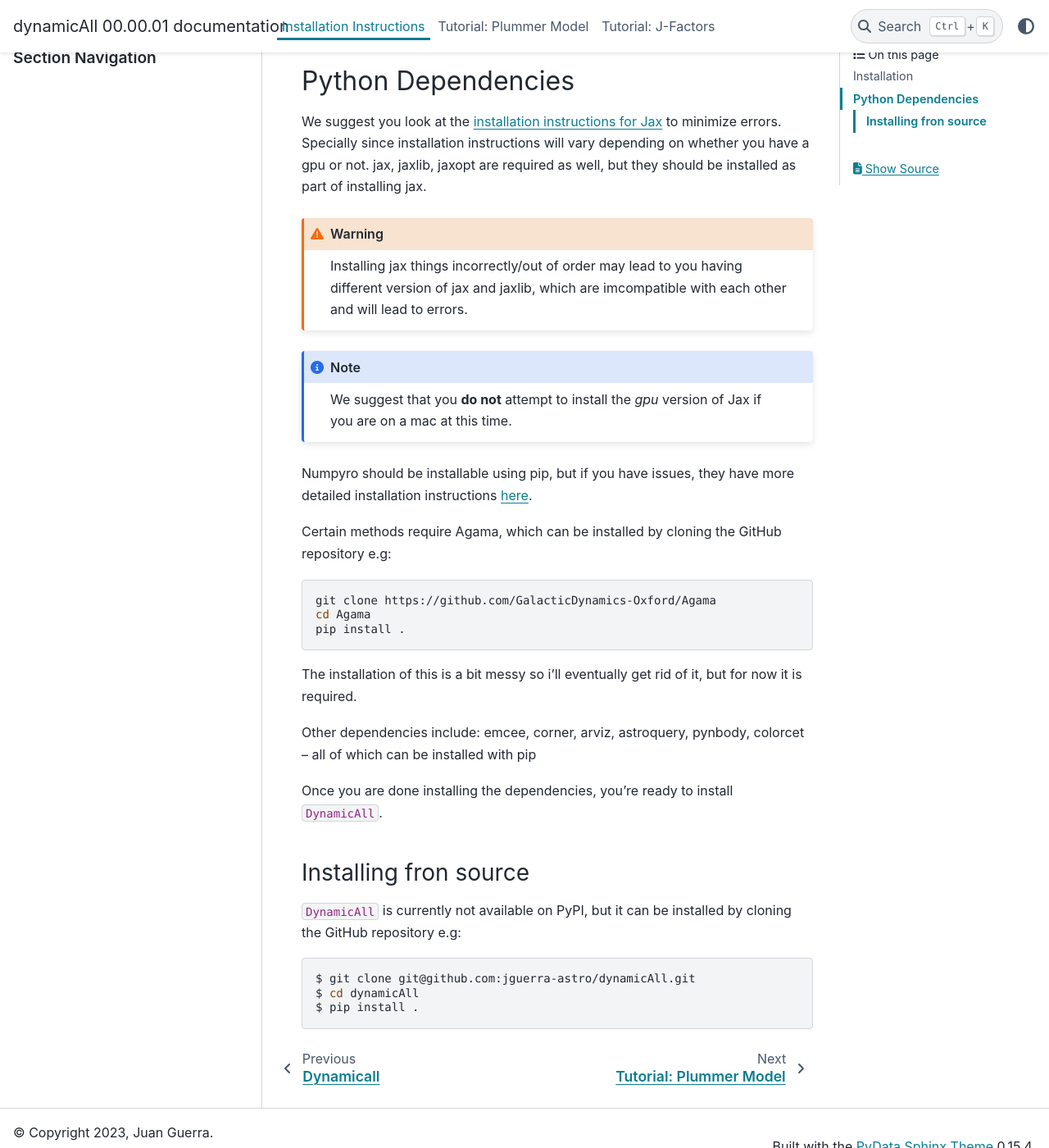
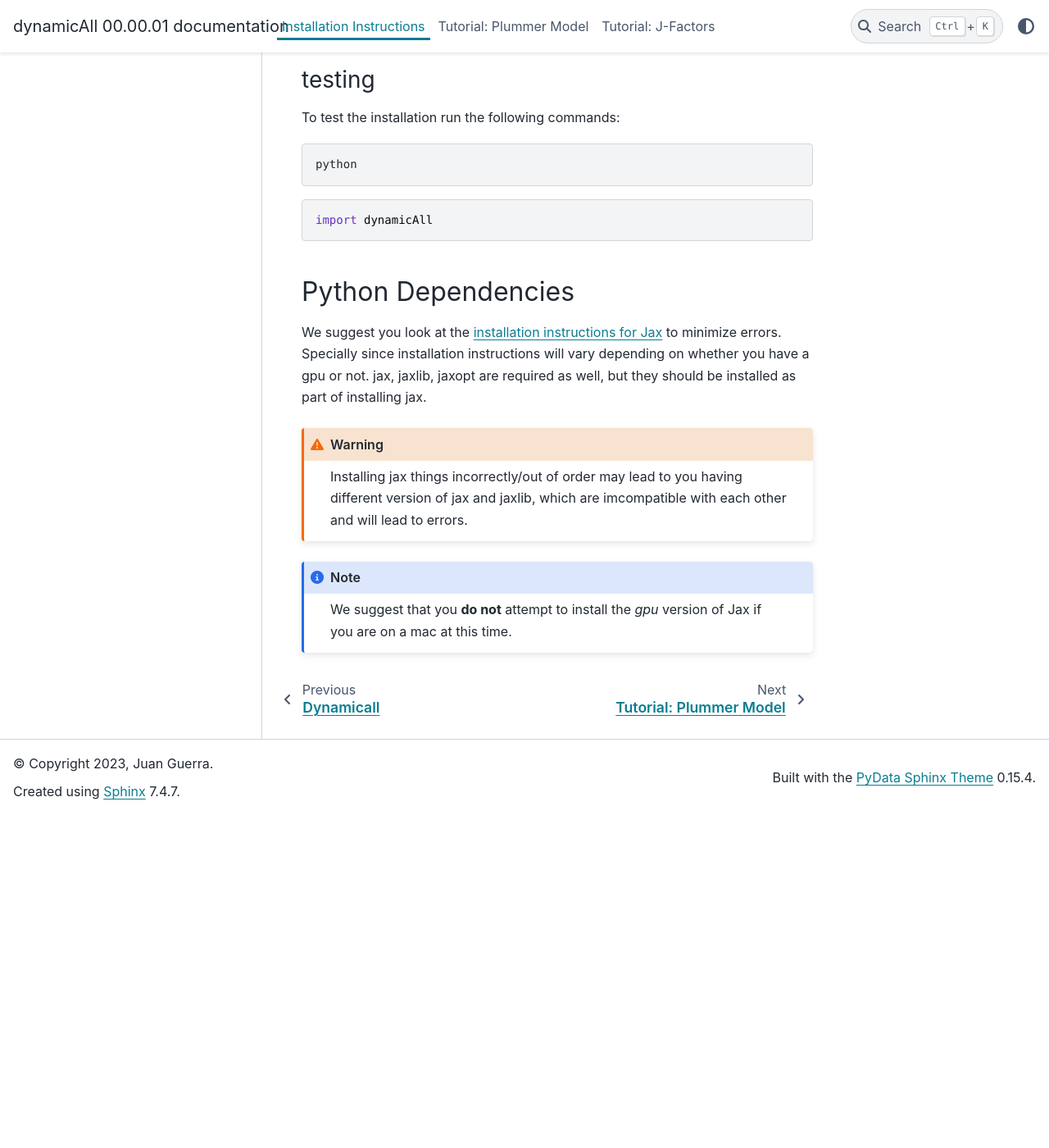
Before and after one commit to jguerra-astro/dynamicall, a Sphinx documentation site: the page built from docs/Installation.rst, in a window 1280 px wide and 1400 px high, scrolled down 1618 px. Shown: the whole window at 82% size. Built offline with Sphinx 7.4.7 and the PyData theme 0.15.4, drawn with Linux system fonts in a browser that asks for light colours; pages that are not in the unit, such as notebooks, are missing from menus; after the commit the page ends 2612 px from its top, so only the background shows below that.

Commit message:
cleaned up some more

```diff
--- a/docs/Installation.rst
+++ b/docs/Installation.rst
@@ -70,6 +70,18 @@ installing agama will require a few "y (or n)" inputs from you some of which may
     pip install -e .
 
 
+testing
+-------
+To test the installation run the following commands:
+
+.. code-block:: bash
+
+    python
+
+.. code-block:: python
+
+    import dynamicAll
+
 Python Dependencies
 ===================
 
@@ -82,32 +94,3 @@ jax, jaxlib, jaxopt are required as well, but they should be installed as part o
 
 .. note::
     We suggest that you **do not** attempt to install the *gpu* version of Jax if you are on a mac at this time.
-
-Numpyro should be installable using pip, but if you have issues, they have more detailed installation instructions `here <https://num.pyro.ai/en/latest/getting_started.html#installation>`_.
-
-Certain methods require Agama, which can be installed by cloning the GitHub repository e.g:
-
-.. code-block:: bash
-
-    git clone https://github.com/GalacticDynamics-Oxford/Agama
-    cd Agama
-    pip install .
-
-The installation of this is a bit messy so i'll eventually get rid of it, but for now it is required.
-
-Other dependencies include:
-emcee, corner, arviz, astroquery, pynbody, colorcet -- all of which can be installed with pip
-
-Once you are done installing the dependencies, you're ready to install ``DynamicAll``.
-
-
-Installing fron source
-----------------------
-
-``DynamicAll`` is currently not available on PyPI, but it can be installed by cloning the GitHub repository e.g:
-
-.. code-block:: bash
-
-    $ git clone git@github.com:jguerra-astro/dynamicAll.git
-    $ cd dynamicAll
-    $ pip install .
```
